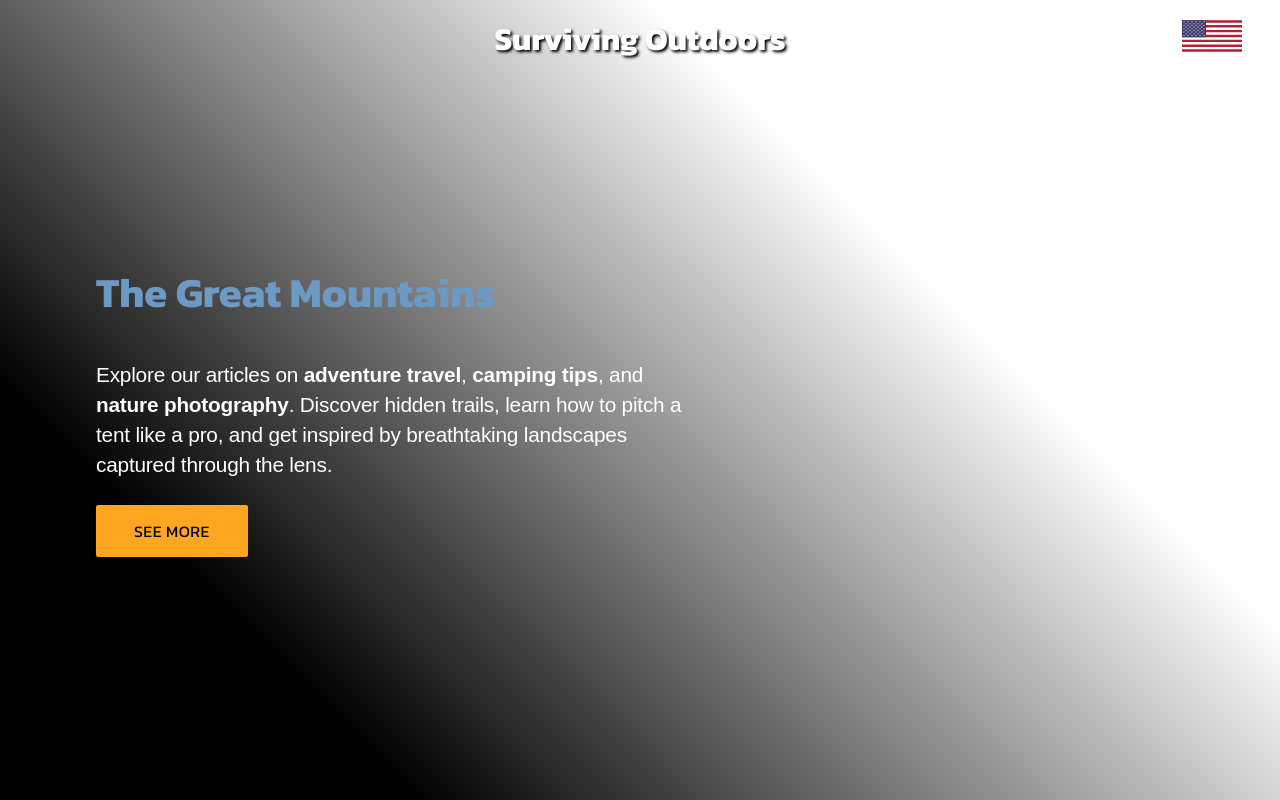
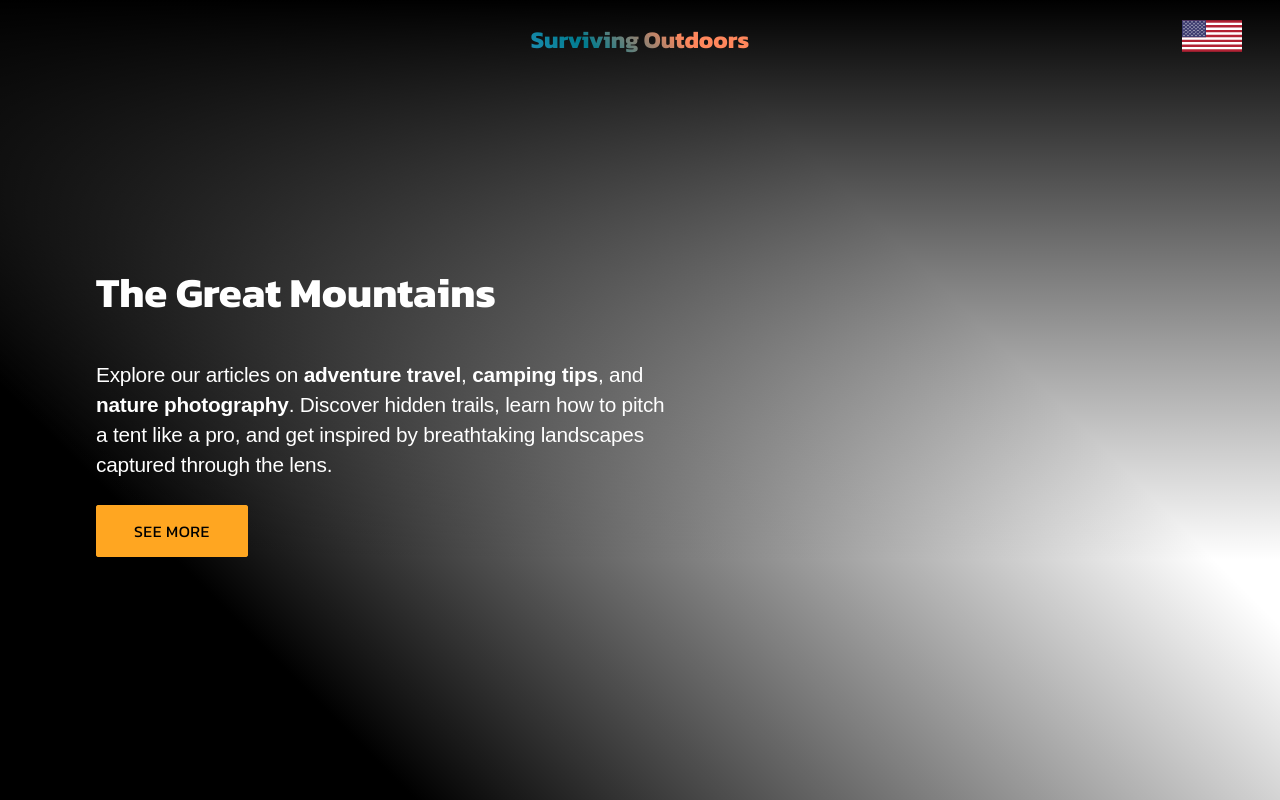
Before and after one commit to psnogueira/project-A, a plain HTML site: page index.html in a window 1280 px wide. Shown: the top 800 px of the page. Drawn offline with Linux system fonts and the light colour scheme; a web font is replaced by a local one.

Commit message:
General Update

```diff
--- a/index.html
+++ b/index.html
@@ -12,6 +12,7 @@
 <body>
     <header class="header-image header-title">
         <div class="gradient-overlay"></div>
+        <div class="gradient-overlay2"></div>
         <div class="button-overlay">
             <button class="languageButton" id="languageButton" lang="en" onclick="changeLanguage();"><img id="languageButtonImage" class="languageButtonImage" src="assets/us.svg" alt="Swith Language Button (US)" ></button>
         </div>
@@ -21,7 +22,7 @@
 
         <div class="overlay"></div>
         <div class="container max-width-none">
-            <div class="max-width-600">
+            <div class="max-width-580">
                 <h2 id="title1" lang="en">The Great Mountains</h2>
                 <p lang="en" id="body1" class="p-header">Explore our articles on <b>adventure travel</b>, <b>camping tips</b>, and <b>nature photography</b>. Discover hidden trails, learn how to pitch a tent like a pro, and get inspired by breathtaking landscapes captured through the lens.</p>
                 <div>
--- a/style.css
+++ b/style.css
@@ -1,10 +1,21 @@
+/*
+* Fonts
+*/
 @import url('https://fonts.googleapis.com/css2?family=Kanit:ital,wght@0,100;0,200;0,300;0,400;0,500;0,600;0,700;0,800;0,900;1,100;1,200;1,300;1,400;1,500;1,600;1,700;1,800;1,900&display=swap');
+@import url('https://fonts.googleapis.com/css2?family=Slackside+One&display=swap');
+@import url('https://fonts.googleapis.com/css2?family=Anton&family=Slackside+One&display=swap');
+@import url('https://fonts.googleapis.com/css2?family=Anton&family=Concert+One&family=Slackside+One&display=swap');
+@import url('https://fonts.googleapis.com/css2?family=Anton&family=Concert+One&family=Slackside+One&family=Vollkorn:ital,wght@0,400..900;1,400..900&display=swap');
 
 :root{
     --branco:#ECECEC;
     --preto: #000000;
     --amarelo: #ffa621;
     --azul1: #6d99c5;
+    --azul2: #15616D;
+    --text_gradient1:#198bad;
+    --text_gradient2:#017B8E;
+    --text_gradient3:#FF875C;
 }
 
 body {
@@ -43,7 +54,6 @@ main {
 
 h2 {
     font-size: 2.6rem;
-    color: var(--azul1);
 }
 
 .gradient-overlay {
@@ -53,6 +63,16 @@ h2 {
     width: 100%;
     height: 800px;
     background: linear-gradient(225deg, rgba(255,255,255,0) 30%, rgba(0,0,0,1) 80%, rgba(0,0,0,1) 100%);
+    z-index: 0;
+}
+
+.gradient-overlay2 {
+    position: absolute;
+    top: 0;
+    left: 0;
+    width: 100%;
+    height: 800px;
+    background: linear-gradient(0deg, rgba(255,255,255,0) 30%, rgba(0,0,0,1) 100%);
     z-index: 0;
 }
 
@@ -68,11 +88,54 @@ h2 {
     top: 5%;
     left: 50%;
     transform: translate(-50%, -50%);
-    font-size: 16px;
+    font-size: 0.75rem;
+    /*font-family: "Concert One", sans-serif;*/
     color: rgb(255, 255, 255);
-    text-shadow: 2px 2px 3px black;
+    background-color: red;
+    background-image: linear-gradient(45deg,
+                                      var(--text_gradient1) 10%,
+                                      var(--text_gradient2) 30%,
+                                      var(--text_gradient3) 66%,
+                                      var(--text_gradient3) 70%);
+    background-size: 100%;
+    background-repeat: repeat;
+    -webkit-background-clip: text;
+    -webkit-text-fill-color: transparent;
+    -moz-background-clip: text;
+    -moz-text-fill-color: transparent;
+    cursor: pointer;
+    animation: rainbow-text-simple-animation-rev 0.5s ease forwards;
     z-index: 2;
 }
+
+.text-overlay:hover{
+    animation: rainbow-text-simple-animation 0.5s ease-in forwards;
+}
+
+@keyframes rainbow-text-simple-animation-rev {
+    0% {
+        background-size: 650%;
+    }
+    40% {
+        background-size: 650%;
+    }
+    100% {
+        background-size: 100%;
+    }
+}
+
+@keyframes rainbow-text-simple-animation {
+    0% {
+        background-size: 100%;
+    }
+    80% {
+        background-size: 650%;
+    }
+    100% {
+        background-size: 650%;
+    }
+}
+
 
 .container.max-width-none {
     max-width: none;
@@ -87,8 +150,8 @@ h2 {
     position: relative;
 }
 
-.max-width-600 {
-    max-width: 600px;
+.max-width-580 {
+    max-width: 580px;
     position: static;
 }
 
@@ -106,7 +169,7 @@ h2 {
     background-color: var(--branco);
     color: var(--preto);
     padding: 14px 28px;
-    font-size: 16px;
+    font-size: 1rem;
     cursor: pointer;
     text-decoration: none;
     z-index: 3;
@@ -135,11 +198,13 @@ h2 {
     border-radius: 3px;
     padding: 12px 36px;
     line-height: 1.4em;
-    transition: border-color .8s cubic-bezier(.165,.84,.44,1),background-color .8s cubic-bezier(.165,.84,.44,1),color .8s cubic-bezier(.165,.84,.44,1);
+    transition: border-color .8s cubic-bezier(.165,.84,.44,1),
+                background-color .8s cubic-bezier(.165,.84,.44,1),
+                color .8s cubic-bezier(.165,.84,.44,1);
 }
 
 .info:hover {
-    border-color: #383838;
+    border-color: #464646;
     background: #464646;
     color: var(--branco);
 }
```
